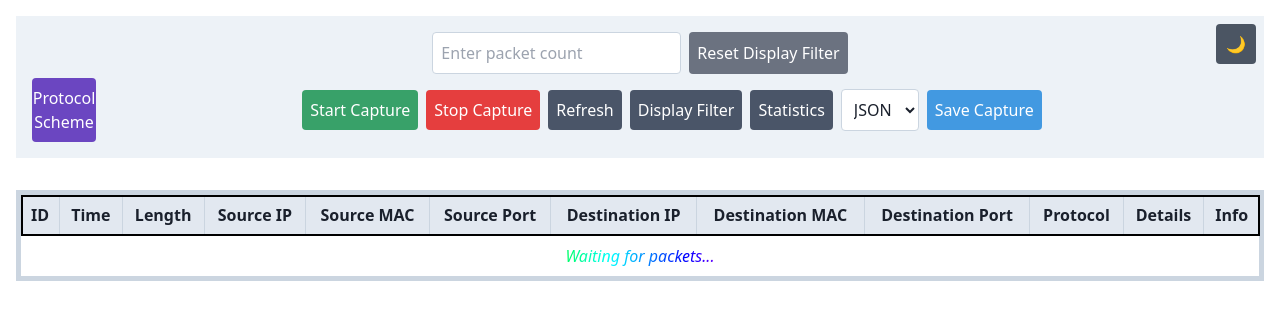
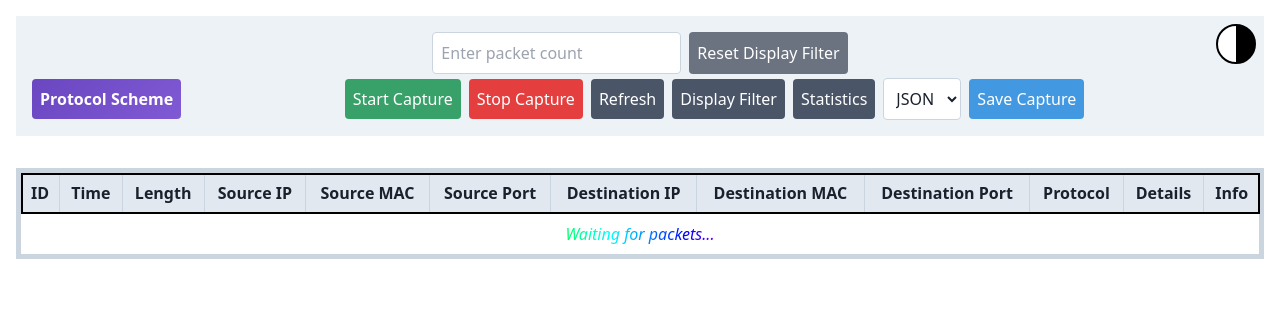
Before and after one commit to nishankr23/Packet_Analyzer, a Flask app: page / in a window 1280 px wide. Shown: the part 64-384 px from the top of the page. Run offline with Flask 3, Linux system fonts and the light colour scheme; some libraries are stand-ins or nearby versions.

Commit message:
index.html

```diff
--- a/templates/index.html
+++ b/templates/index.html
@@ -286,26 +285,27 @@
     .control-panel button.extra:hover {
       background-color: #2d3748;
     }
-    /* Proto-Scheme Button */
+    /* Updated Proto-Scheme Button */
     .proto-scheme {
-      width: 4rem;
-      height: 4rem;
-      color: #fff;
-      display: flex;
+      padding: 0.5rem 1.5rem;
+      font-size: 1rem;
+      font-weight: 600;
+      border: none;
+      border-radius: 9999px; /* Creates a pill-shaped button */
+      background-image: linear-gradient(135deg, #6B46C1, #805AD5);
+      color: #ffffff;
+      display: inline-flex;
       align-items: center;
       justify-content: center;
-      border-radius: 0.25rem;
       cursor: pointer;
-    }
-    html:not(.dark) .proto-scheme {
-      background-color: #6B46C1;
+      transition: transform 0.2s ease, box-shadow 0.2s ease, background-image 0.2s ease;
     }
     html.dark .proto-scheme {
-      background-color: #805AD5;
+      background-image: linear-gradient(135deg, #805AD5, #6B46C1);
     }
     .proto-scheme:hover {
       transform: scale(1.05);
-      box-shadow: 0 4px 8px rgba(0,0,0,0.2);
+      box-shadow: 0 8px 16px rgba(0, 0, 0, 0.2);
     }
     /* Proto-Scheme Dropdown */
     #protoSchemeDropdown {
@@ -691,6 +691,45 @@
       border-color: #fff !important;
     }
     /* --- End dark mode overrides --- */
+
+    /* THEME TOGGLE: half black/white circle with rotation animation, border, and hover */
+    #themeToggle {
+      /* Override existing background color/classes */
+      background: conic-gradient(#000 0deg 180deg, #fff 180deg 360deg) !important;
+      background-color: transparent !important;
+      color: transparent !important;
+      border-radius: 50% !important;
+      font-size: 0 !important;
+      transition: transform 0.5s ease, box-shadow 0.5s ease;
+      border: 2px solid black; /* Black border for light theme */
+    }
+    /* Rotate 180° when .dark is active on <html> and use white border */
+    .dark #themeToggle {
+      transform: rotate(180deg);
+      border: 2px solid white;
+    }
+    /* Hover effect for the theme toggle button */
+    #themeToggle:hover {
+      transform: scale(1.1);
+      box-shadow: 0 8px 16px rgba(0, 0, 0, 0.2);
+    }
+    /* In dark mode, keep the rotation and scale up on hover */
+    .dark #themeToggle:hover {
+      transform: rotate(180deg) scale(1.1);
+      box-shadow: 0 8px 16px rgba(0, 0, 0, 0.2);
+    }
+
+    /* Updated Statistics Modal: Remove tinted/blurred background */
+    #statsModal {
+      background-color: transparent;
+    }
+    /* Add border for the Statistics Modal content */
+    #statsModal .modal-content {
+      border: 2px solid black; /* Default border for light theme */
+    }
+    .dark #statsModal .modal-content {
+      border: 2px solid white; /* White border for dark theme */
+    }
   </style>
 </head>
 <body class="bg-white text-black dark:bg-black-900 dark:text-white">
```
Also changed, not shown: other parts of templates/index.html (+24 -23 lines).
